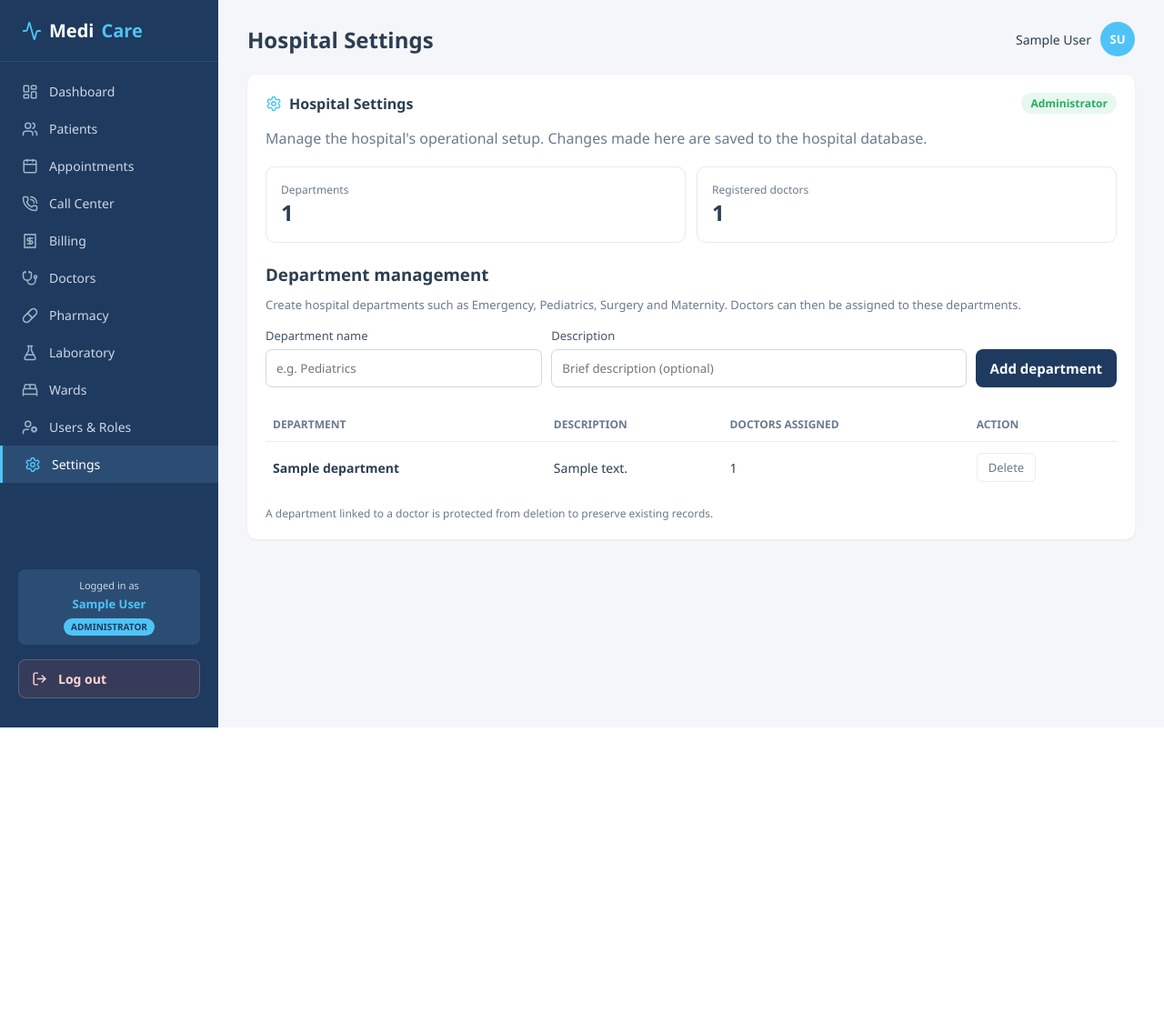
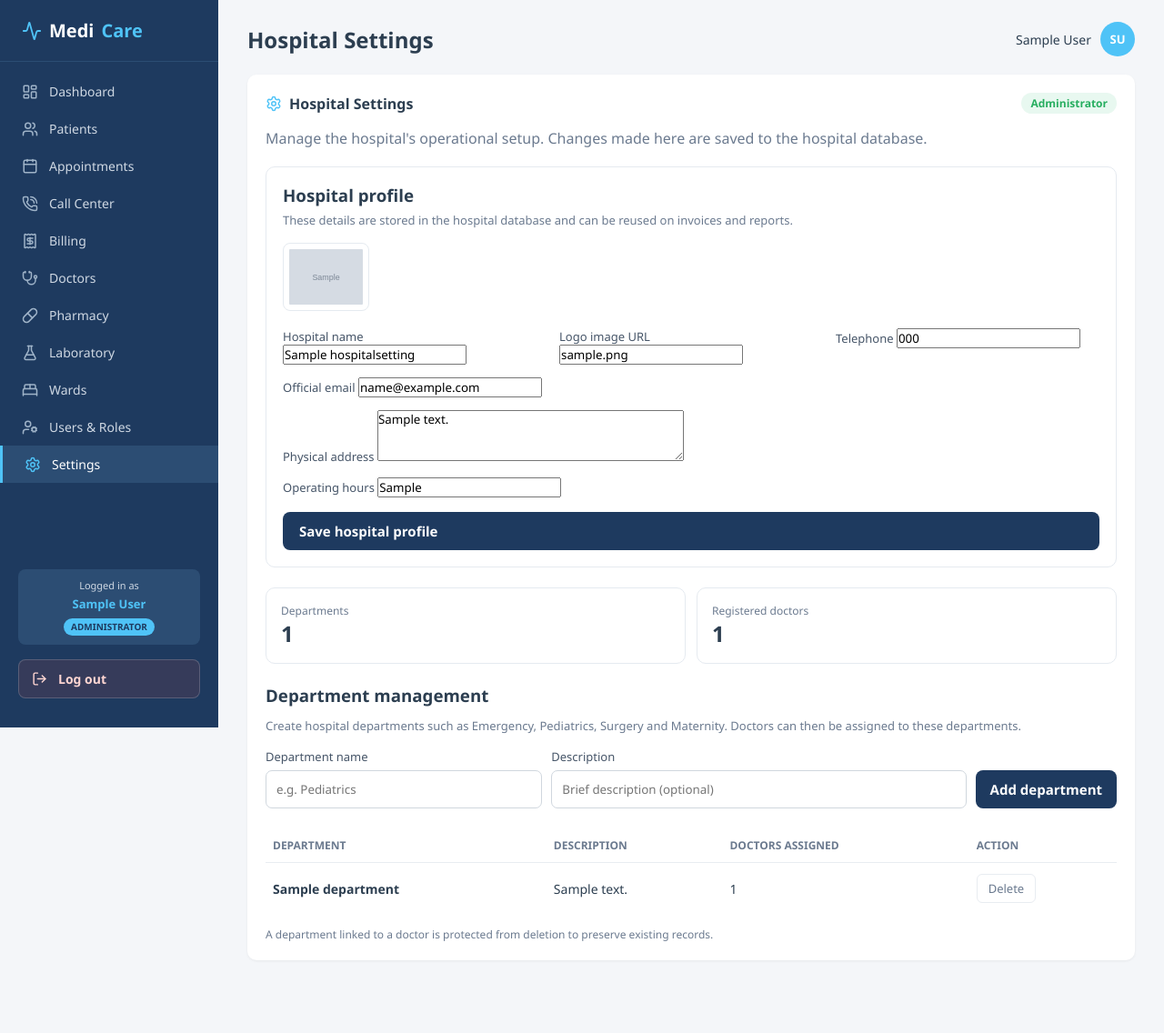
Before and after one commit to bulasio3/Projects, a Django app: page /settings/ in a window 1280 px wide. Shown: the whole page at 91% size. Before the commit the page ends 800 px from the top, so only its background shows below. Run offline with Django 5.2, Linux system fonts and the light colour scheme; a user stored in the database is signed in; tables that the repository leaves empty hold one stand-in row (values such as "Sample post"); grey boxes marked "Sample" are stand-in pictures.

Commit message:
Add hospital profile form to settings page

```diff
--- a/HMS/templates/settings/index.html
+++ b/HMS/templates/settings/index.html
@@ -7,6 +7,45 @@
     <span class="pill green">Administrator</span>
   </div>
   <p style="color:#6b7a8f;margin:0 0 20px;">Manage the hospital's operational setup. Changes made here are saved to the hospital database.</p>
+  <div style="border:1px solid #e5eaf0;border-radius:10px;padding:18px;margin-bottom:22px;">
+    <h3 style="margin:0 0 6px;">Hospital profile</h3>
+    <p style="color:#6b7a8f;font-size:13px;margin:0 0 16px;">These details are stored in the hospital database and can be reused on invoices and reports.</p>
+    {% if profile.logo_url %}
+    <div style="margin-bottom:14px;"><img src="{{ profile.logo_url }}" alt="Hospital logo" style="max-width:150px;max-height:75px;object-fit:contain;border:1px solid #e5eaf0;border-radius:8px;padding:6px;"></div>
+    {% endif %}
+    <form method="post">
+      {% csrf_token %}
+      <input type="hidden" name="action" value="save_profile">
+      <div style="display:grid;grid-template-columns:repeat(auto-fit,minmax(220px,1fr));gap:14px;">
+        <label style="font-size:13px;color:#465568;">Hospital name
+          {{ profile_form.hospital_name }}
+          {% for error in profile_form.hospital_name.errors %}<small style="color:#b42318;">{{ error }}</small>{% endfor %}
+        </label>
+        <label style="font-size:13px;color:#465568;">Logo image URL
+          {{ profile_form.logo_url }}
+          {% for error in profile_form.logo_url.errors %}<small style="color:#b42318;">{{ error }}</small>{% endfor %}
+        </label>
+        <label style="font-size:13px;color:#465568;">Telephone
+          {{ profile_form.telephone }}
+          {% for error in profile_form.telephone.errors %}<small style="color:#b42318;">{{ error }}</small>{% endfor %}
+        </label>
+        <label style="font-size:13px;color:#465568;">Official email
+          {{ profile_form.email }}
+          {% for error in profile_form.email.errors %}<small style="color:#b42318;">{{ error }}</small>{% endfor %}
+        </label>
+        <label style="font-size:13px;color:#465568;grid-column:1/-1;">Physical address
+          {{ profile_form.address }}
+          {% for error in profile_form.address.errors %}<small style="color:#b42318;">{{ error }}</small>{% endfor %}
+        </label>
+        <label style="font-size:13px;color:#465568;grid-column:1/-1;">Operating hours
+          {{ profile_form.operating_hours }}
+          {% for error in profile_form.operating_hours.errors %}<small style="color:#b42318;">{{ error }}</small>{% endfor %}
+        </label>
+      </div>
+      {% if profile_form.non_field_errors %}<div style="color:#b42318;margin-top:10px;">{{ profile_form.non_field_errors }}</div>{% endif %}
+      <button type="submit" class="btn-sm btn-primary" style="padding:11px 18px;margin-top:16px;">Save hospital profile</button>
+    </form>
+  </div>
   <div style="display:grid;grid-template-columns:repeat(auto-fit,minmax(190px,1fr));gap:12px;margin-bottom:22px;">
     <div style="padding:16px;border:1px solid #e5eaf0;border-radius:10px;">
       <div style="color:#6b7a8f;font-size:12px;">Departments</div>
```
